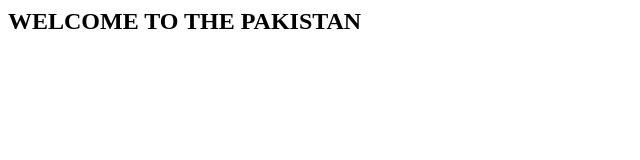
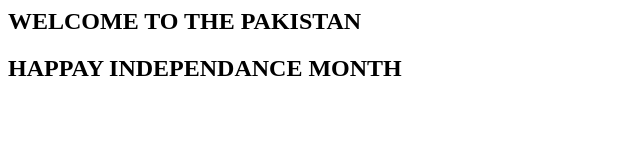
Before and after one commit to AhmadButt97/demo-project, a plain HTML site: page index.html in a window 1280 px wide. Shown: the whole page, without its empty margins (0-640 px from the left). Drawn offline with Linux system fonts and the light colour scheme.

Commit message:
final code

```diff
--- a/index.html
+++ b/index.html
@@ -1 +1,2 @@
 <h2>WELCOME TO THE PAKISTAN</h2>
+<h2>HAPPAY INDEPENDANCE MONTH<h2>
```
